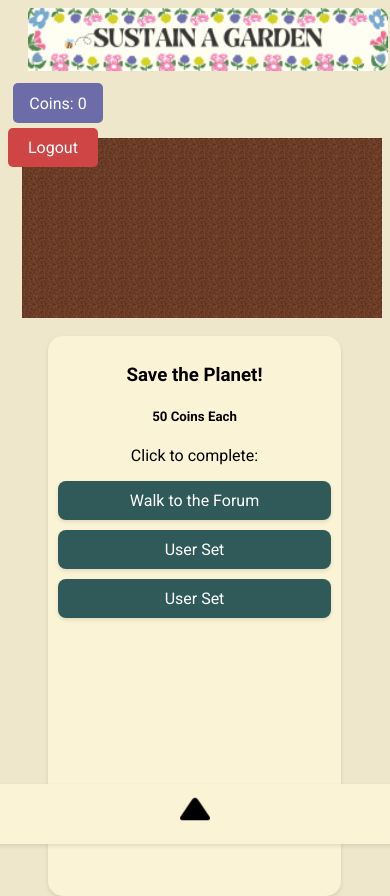
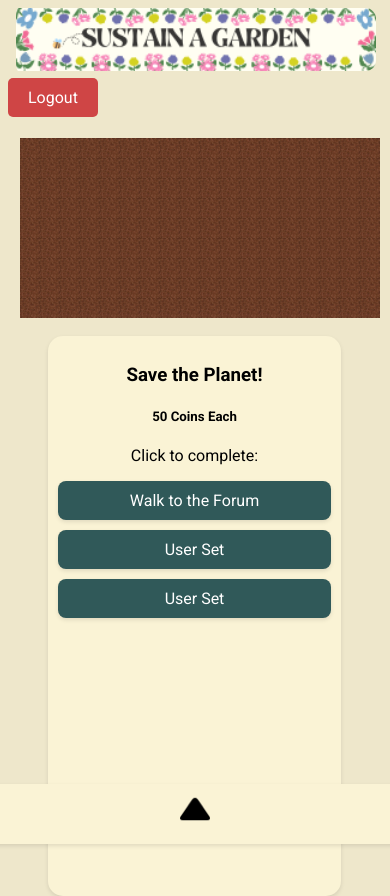
Before and after one commit to TMC330/SustainAGarden, a Django app: page /challenges/ in a window 390 px wide. Run offline with Django 4.2, Linux system fonts and the light colour scheme; a user stored in the database is signed in; data comes from the database, SQL or seed files in the repository.

Commit message:
Update styles.css

```diff
--- a/challenges/static/index/styles.css
+++ b/challenges/static/index/styles.css
@@ -470,7 +470,7 @@ input[name="csrfmiddlewaretoken"] {
         width: 360px;
         height: 63px;
         border-radius: 10px;
-        padding-left: 5%;
+        padding-left: 2%;
     }
 
     #challenges {
@@ -481,14 +481,13 @@ input[name="csrfmiddlewaretoken"] {
         display: block;
     }
 
-    .nav button {
+    .nav button, .nav #coins {
         display: none;
     }
 
     #plot-container {
         margin-top: 10%;
         grid-template-columns: repeat(18, 20px);
-        margin-left: 1%;
     }
 
     .tile {
```
